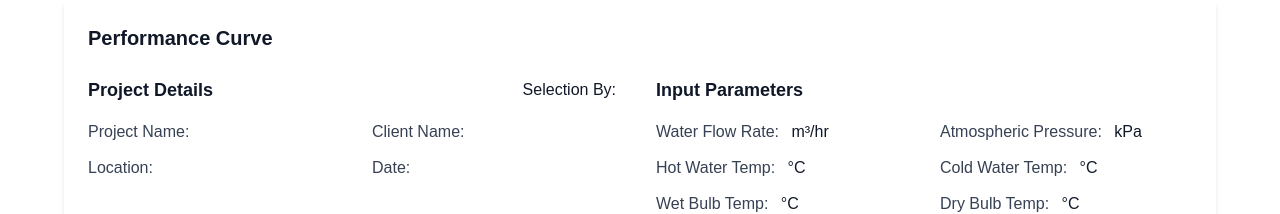
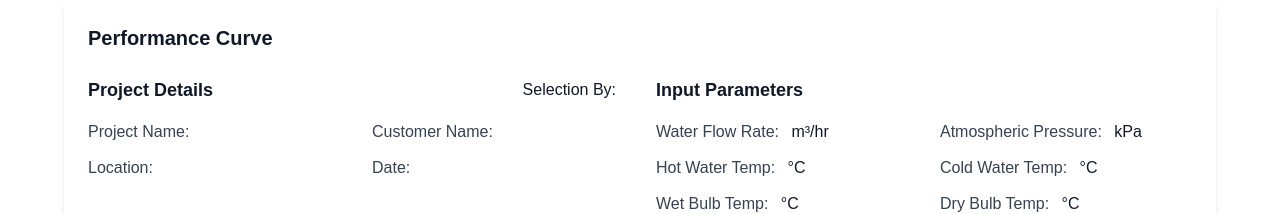
Before and after one commit to justinlee-tci/cooling-tower-selector, a Next.js app: page /PerformanceCurve in a window 1280 px wide. Shown: the top 214 px of the page. Built offline with nearby package versions, Linux system fonts and the light colour scheme.

Commit message:
rename from client to customer name

```diff
--- a/app/PerformanceCurve/page.js
+++ b/app/PerformanceCurve/page.js
@@ -54,7 +54,7 @@ function PerformanceContent() {
   const params = {
     modelName: searchParams.get('model') || '',
     projectName: searchParams.get('projectName') || '',
-    clientName: searchParams.get('clientName') || '',
+    customerName: searchParams.get('customerName') || '',
     location: searchParams.get('location') || '',
     selectionBy: searchParams.get('selectionBy') || '',
     waterFlowRate: searchParams.get('flowRate') || '',
@@ -177,8 +177,8 @@ function PerformanceContent() {
           <span className="text-gray-900 ml-2">{params.projectName}</span>
         </div>
         <div>
-          <span className="text-gray-700 font-medium">Client Name:</span>
-          <span className="text-gray-900 ml-2">{params.clientName}</span>
+          <span className="text-gray-700 font-medium">Customer Name:</span>
+          <span className="text-gray-900 ml-2">{params.customerName}</span>
         </div>
         <div>
           <span className="text-gray-700 font-medium">Location:</span>
--- a/app/components/GenerateReport.js
+++ b/app/components/GenerateReport.js
@@ -340,8 +340,8 @@ page.drawText("SDN. BHD.", {
     drawText(formatValue(selectionData?.selection_by), 420, yPosition);
     yPosition -= 45;
 
-    drawText('Client Name:', 60, yPosition, 10, helveticaBold, primaryColor);
-    drawText(formatValue(selectionData?.client_name), 170, yPosition);
+    drawText('Customer Name:', 60, yPosition, 10, helveticaBold, primaryColor);
+    drawText(formatValue(selectionData?.customer_name), 170, yPosition);
     drawText('Date:', 320, yPosition, 10, helveticaBold, primaryColor);
     drawText(formatDate(selectionData?.date_created), 420, yPosition);
     yPosition -= 45;
--- a/app/selection/cooling-tower/Step1ProjectDetails.js
+++ b/app/selection/cooling-tower/Step1ProjectDetails.js
@@ -28,7 +28,7 @@ const unitClass = "text-gray-900 w-16 text-right text-sm md:text-base";
 const requiredFields = [
   // Project Details
   "projectName",
-  "clientName",
+  "customerName",
   "location",
   "date",
   "selectionBy",
@@ -218,7 +218,7 @@ export default function Step1ProjectDetails() {
   // Update project details section
   const projectDetails = [
     { label: "Project Name", key: "projectName", placeholder: "Enter project name (required)" },
-    { label: "Client Name", key: "clientName", placeholder: "Enter client name (required)" },
+    { label: "Customer Name", key: "customerName", placeholder: "Enter customer name (required)" },
     { label: "Location", key: "location", placeholder: "Enter location (required)" },
     { label: "Date", key: "date", type: "date", placeholder: "" },
   ];
--- a/app/selection/cooling-tower/Step3Confirmation.js
+++ b/app/selection/cooling-tower/Step3Confirmation.js
@@ -116,7 +116,7 @@ export default function Step3Confirmation() {
         id: selectionId,
         user_email: user.email,
         project_name: selectionData.projectName,
-        client_name: selectionData.clientName,
+        customer_name: selectionData.customerName,
         location: selectionData.location,
         date_created: dateToSave, // Use the properly formatted date
         selection_by: selectionData.selectionBy,
@@ -142,7 +142,7 @@ export default function Step3Confirmation() {
       // Convert local state format to database format for generateReport
       const selectionForReport = {
         project_name: selectionData.projectName,
-        client_name: selectionData.clientName,
+        customer_name: selectionData.customerName,
         location: selectionData.location,
         date_created: dateToSave,
         selection_by: selectionData.selectionBy,
@@ -216,7 +216,7 @@ export default function Step3Confirmation() {
     const params = new URLSearchParams({
       model: selectionData.selectedModel,
       projectName: selectionData.projectName,
-      clientName: selectionData.clientName,
+      customerName: selectionData.customerName,
       location: selectionData.location,
       selectionBy: selectionData.selectionBy,
       flowRate: selectionData.waterFlowRate,
@@ -237,7 +237,7 @@ export default function Step3Confirmation() {
       // Convert local state format to database format for generateReport
       const selectionForReport = {
         project_name: selectionData.projectName,
-        client_name: selectionData.clientName,
+        customer_name: selectionData.customerName,
         location: selectionData.location,
         date_created: selectionData.date,
         selection_by: selectionData.selectionBy,
@@ -307,7 +307,7 @@ export default function Step3Confirmation() {
   // Project details fields
   const projectDetailsFields = [
     { label: "Project Name", key: "projectName" },
-    { label: "Client Name", key: "clientName" },
+    { label: "Customer Name", key: "customerName" },
     { label: "Location", key: "location" },
   ];
 
--- a/app/viewSelection/[selectionId]/page.js
+++ b/app/viewSelection/[selectionId]/page.js
@@ -104,7 +104,7 @@ export default function ViewSelection() {
             id,
             user_email,
             project_name,
-            client_name,
+            customer_name,
             location,
             date_created,
             selection_by,
@@ -159,7 +159,7 @@ export default function ViewSelection() {
     const params = new URLSearchParams({
       model: selectionData.cooling_tower_model,
       projectName: selectionData.project_name,
-      clientName: selectionData.client_name,
+      customerName: selectionData.customer_name,
       location: selectionData.location,
       selectionBy: selectionData.selection_by,
       flowRate: selectionData.water_flow_rate.toString(),
@@ -191,7 +191,7 @@ export default function ViewSelection() {
   // Project details fields
   const projectDetailsFields = [
     { label: "Project Name", value: selectionData.project_name },
-    { label: "Client Name", value: selectionData.client_name },
+    { label: "Customer Name", value: selectionData.customer_name },
     { label: "Location", value: selectionData.location },
     { label: "Date", value: formatDate(selectionData.date_created) },
   ];
```
